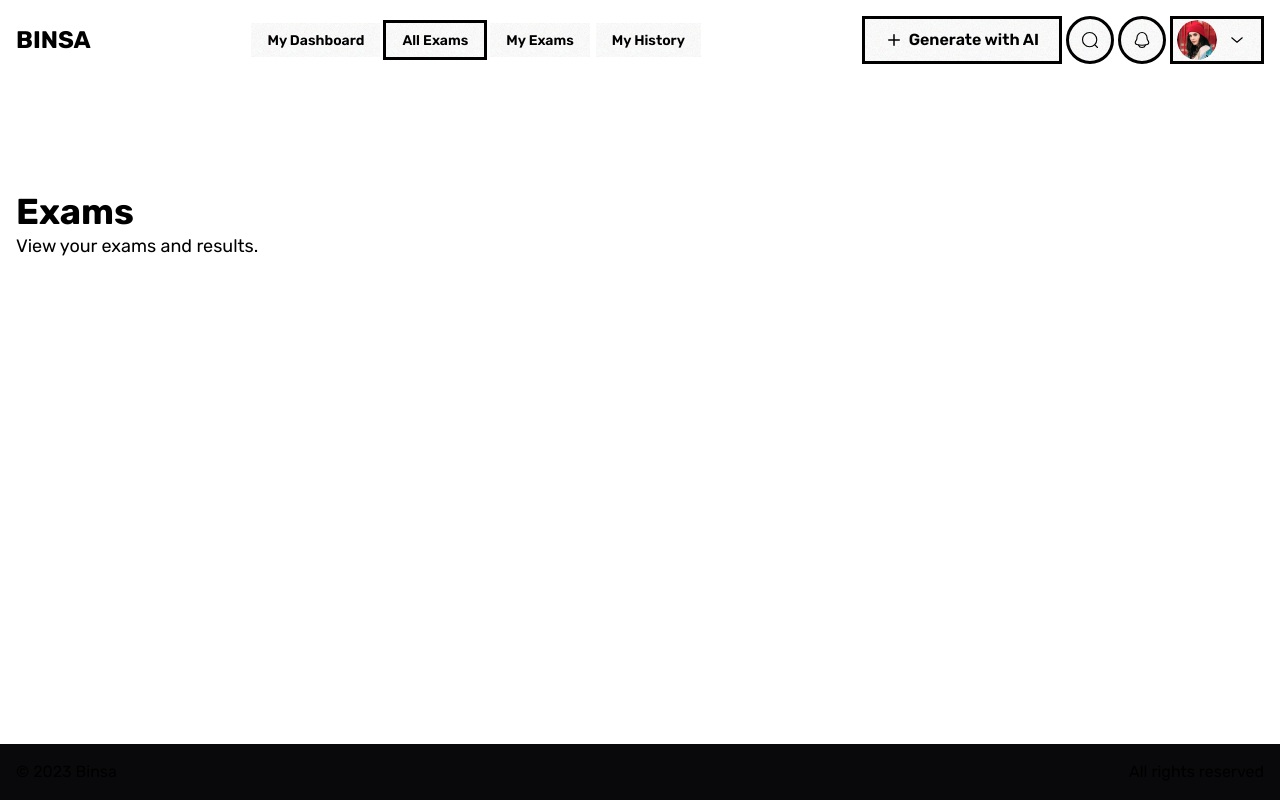
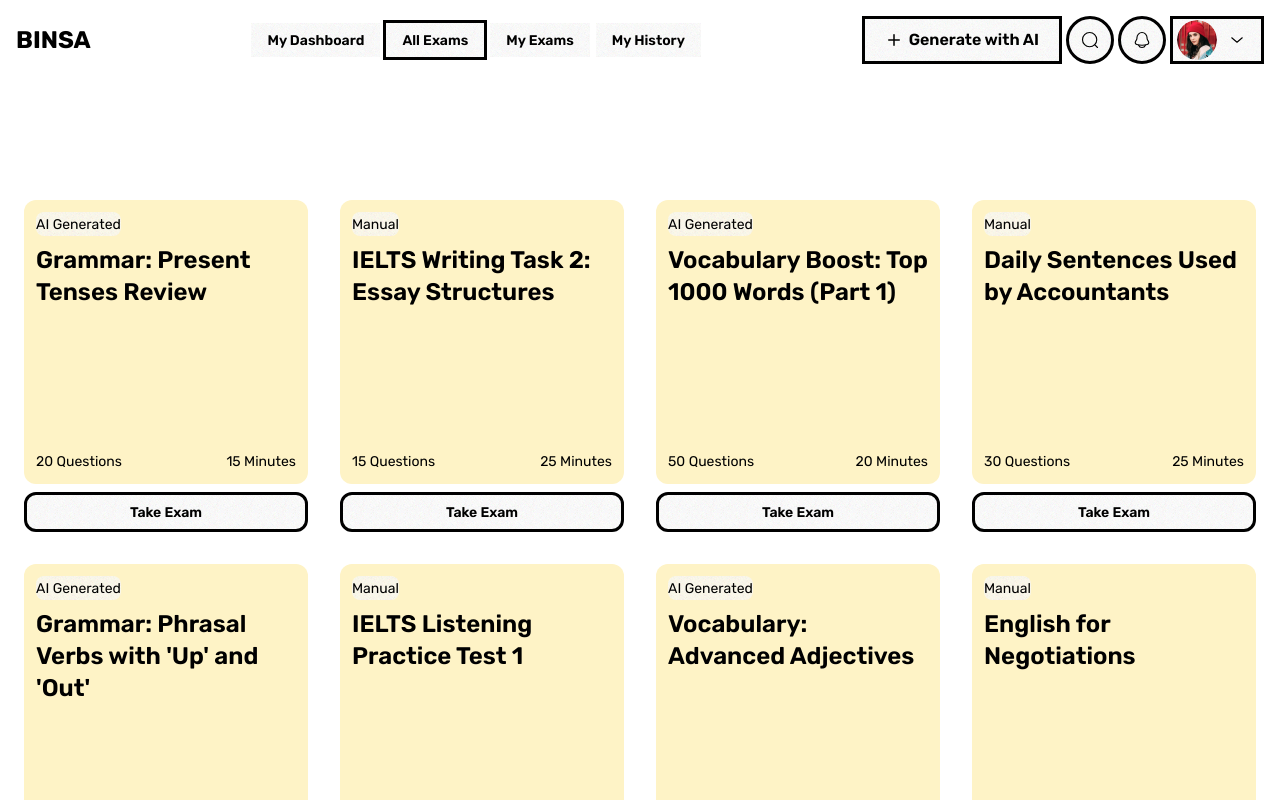
Before and after one commit to hessamkhoobkar/binsa-frontend, a Next.js app: page /exams in a window 1280 px wide. Shown: the top 800 px of the page. Built offline with nearby package versions, Linux system fonts and the light colour scheme.

Commit message:
add exam mock data, add exam card, and exam pge listing

```diff
--- a/app/(main)/exams/page.tsx
+++ b/app/(main)/exams/page.tsx
@@ -1,9 +1,14 @@
+import exams from "@/lib/mocks/exams";
+
+import ExamCard from "@/components/features/exam-list/ExamCard";
+
 export default function Exams() {
   return (
     <div className="flex h-full w-full flex-col items-center justify-center">
-      <div className="binsa-container py-8">
-        <h1 className="text-4xl font-bold">Exams</h1>
-        <p className="text-lg">View your exams and results.</p>
+      <div className="binsa-container grid grid-cols-1 gap-4 py-8 sm:grid-cols-2 lg:grid-cols-4 2xl:grid-cols-5">
+        {exams.map((exam) => (
+          <ExamCard key={exam.id} exam={exam} />
+        ))}
       </div>
     </div>
   );
--- /dev/null
+++ b/components/features/exam-list/ExamCard.tsx
@@ -0,0 +1,33 @@
+import React from "react";
+import Link from "next/link";
+
+import { Exam } from "@/lib/mocks/exams";
+
+export default function ExamCard({ exam }: { exam: Exam }) {
+  return (
+    <div className="card card-border bg-base-100 col-span-1">
+      <div className="card-body p-2">
+        <div className="flex aspect-square w-full flex-col items-start justify-start rounded-xl bg-amber-100 p-3">
+          <div className="badge mb-2 rounded-lg border-transparent bg-white/70">
+            <span>{exam.type === "ai" ? "AI Generated" : "Manual"}</span>
+          </div>
+          <h2 className="card-title grow items-start justify-start text-2xl">
+            {exam.name}
+          </h2>
+          <div className="flex w-full items-center justify-between">
+            <span>{exam.questions_count} Questions</span>
+            <span>{exam.estimated_time} Minutes</span>
+          </div>
+        </div>
+        <div className="card-actions justify-end">
+          <Link
+            href={`/exams/${exam.id}`}
+            className="btn btn-neutral btn-block rounded-xl"
+          >
+            Take Exam
+          </Link>
+        </div>
+      </div>
+    </div>
+  );
+}
```
Also changed, not shown: components/features/exam/ExamCard.tsx (added), components/features/exam/ExamList.tsx (added), lib/mocks/exams.ts (renamed from lib/mocks/examx.ts).
